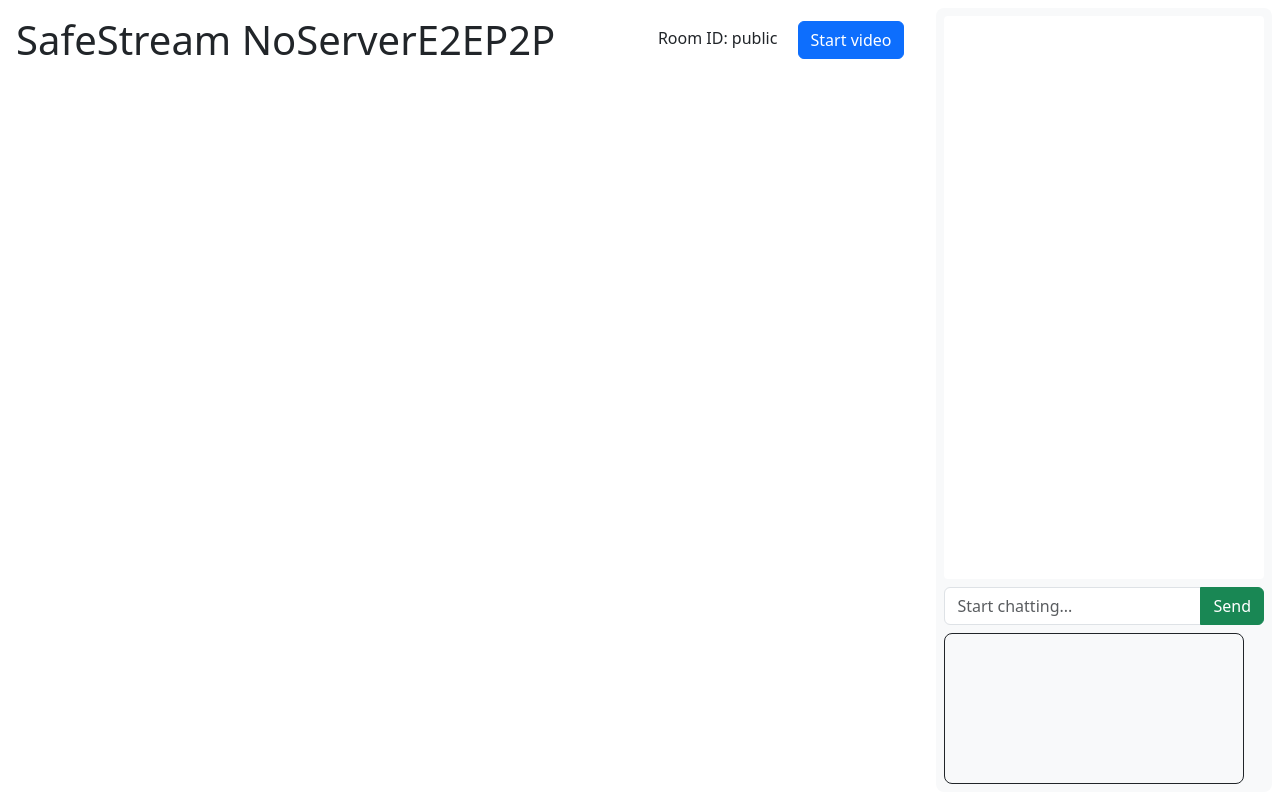
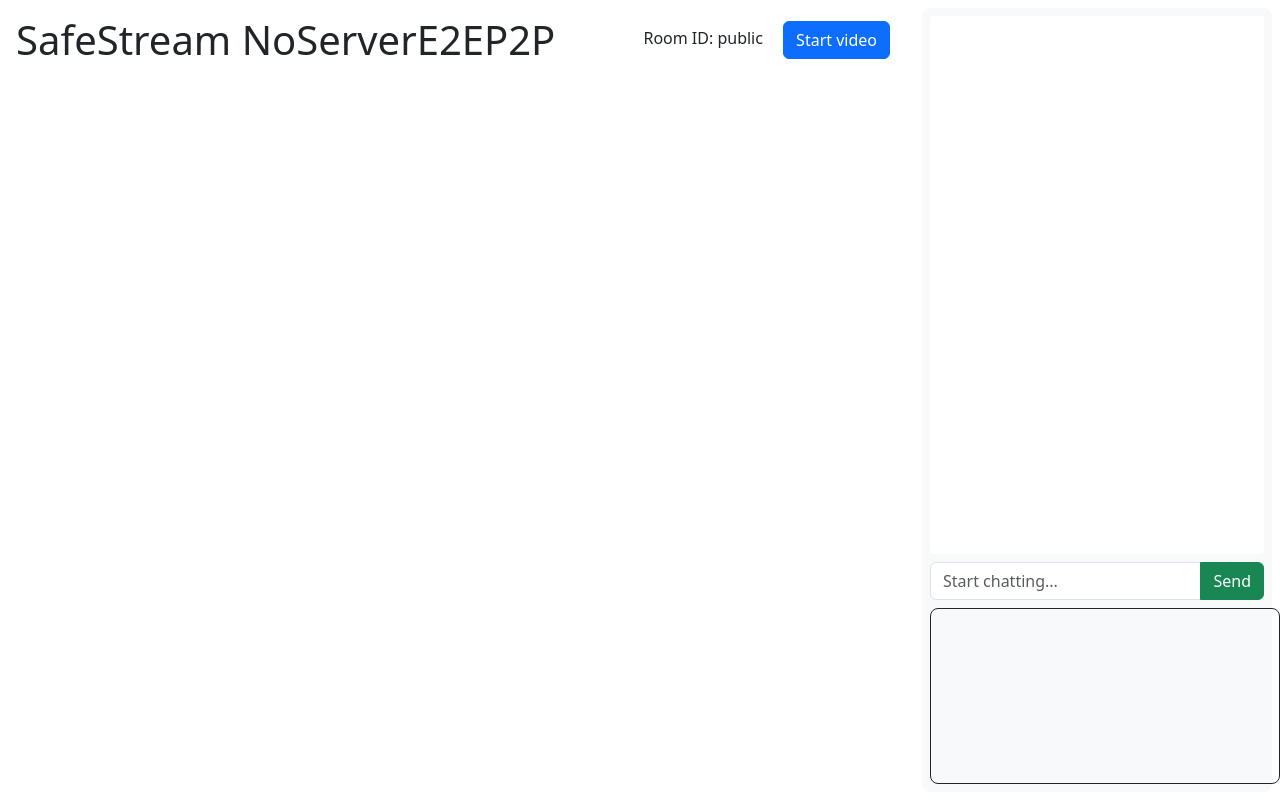
Before and after one commit to adrialfonso/safestream, a website: page public/index.html in a window 1280 px wide. Drawn offline with nearby package versions, Linux system fonts and the light colour scheme; no server answers.

Commit message:
Overflowing messages from chat-container solved

```diff
--- a/public/styles.css
+++ b/public/styles.css
@@ -12,14 +12,15 @@
 
 #chat-container {
     width: fit-content;
-    min-width: 300px;
+    max-width: 350px;
 }
 
 #localVideo {
-    width: 300px;
-    min-width: 250px;
-    max-width: 400px;
+    width: 350px;
     object-fit: contain;
+    margin-left: auto;
+    margin-right: auto;
+    display: block;
 }
 
 #chat p {
```
